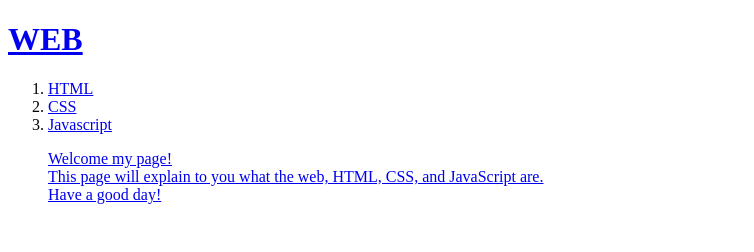
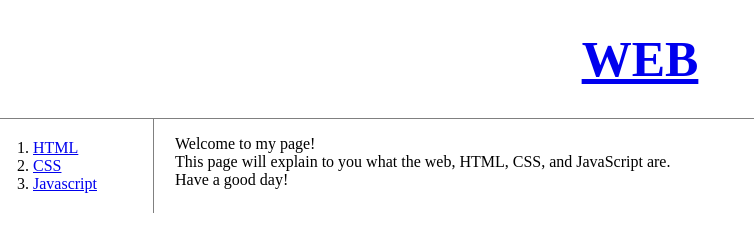
Before and after one commit to Z-Zie/my-first-web-site, a plain HTML site: page index.html in a window 1280 px wide. Shown: the whole page, without its empty margins (0-754 px from the left). Drawn offline with Linux system fonts and the light colour scheme.

Commit message:
박스모델, 그리드 활용

```diff
--- a/index.html
+++ b/index.html
@@ -3,16 +3,50 @@
 <head>
   <title>Welcome to WEB MAIN!</title>
   <meta charset="utf-8">
+  <style>
+  #grid{
+    display: grid;
+    grid-template-columns: 150px 1fr;
+  }
+  #article{
+    padding-left:25px;
+  }
+    h1{
+      border-bottom:1px solid gray;
+      margin:0;
+      padding:30px;
+      text-align: center;
+      font-size:50px;
+    }
+    ol{
+      border-right:1px solid gray;
+      width:100px;
+      margin:0;
+      padding:20px;
+    }
+    #grid ol{
+        padding-left:33px;
+    }
+    body{
+      margin:0;
+  }
+  </style>
 </head>
 <body>
-  <h1><a href="index.html">WEB</h1>
+  <h1><a href="index.html">WEB</a></h1>
+  <div id="grid">
   <ol>
-    <li><a href="1.html">HTML</li>
-    <li><a href="2.html">CSS</li>
-    <li><a href="3.html">Javascript</li>
-      <p>
-        Welcome my page! <br>
+    <li><a href="1.html">HTML</a></li>
+    <li><a href="2.html">CSS</a></li>
+    <li><a href="3.html">Javascript</a></li>
+  </ol>
+    <div id="article">
+        <p>
+        Welcome to my page! <br>
         This page will explain to you what the web, HTML, CSS, and JavaScript are.<br>
         Have a good day!
       </p>
-  </ol>
+    </div>
+  </div>
+</body>
+</html>
```
Also changed, not shown: 1.html (+36 -4 lines), 2.html (+36 -37 lines), 3.html (+37 -5 lines), box.html (added, +20 -0 lines), grid.html (added, +23 -0 lines), mediaquery.html (added, +23 -0 lines).
